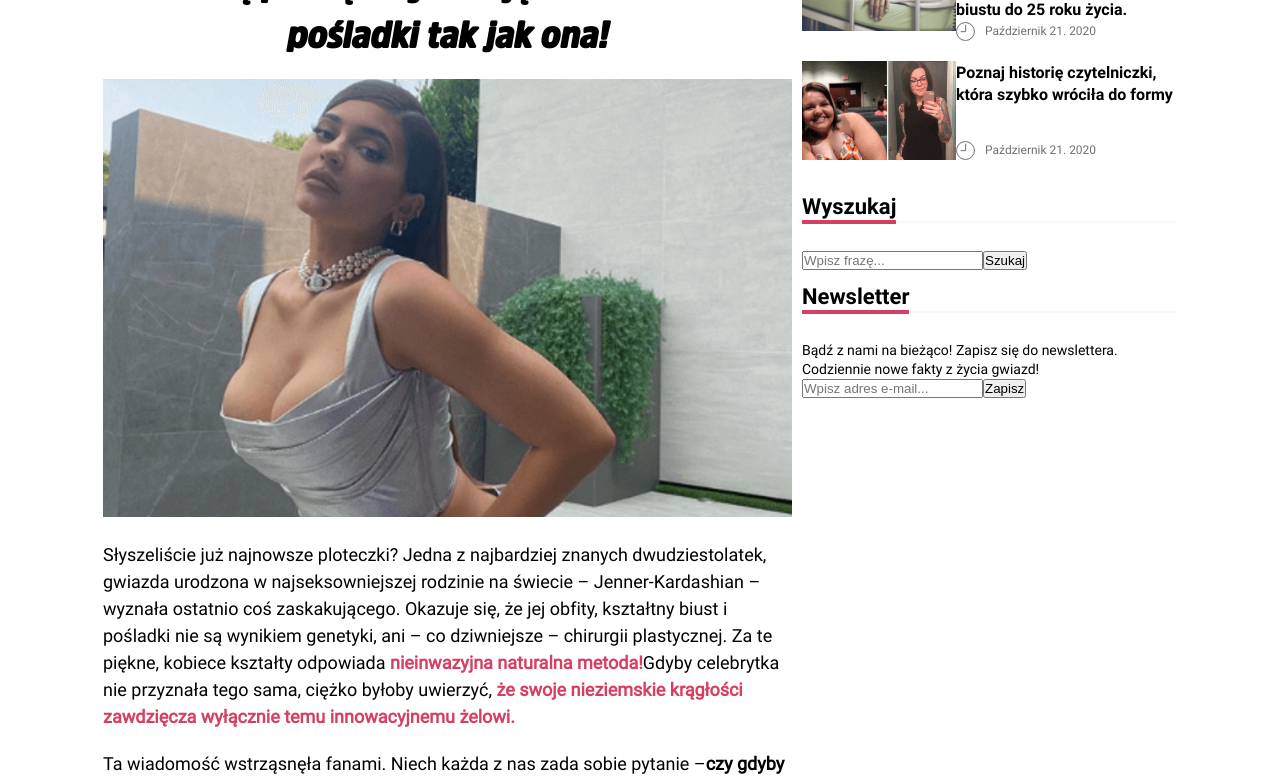
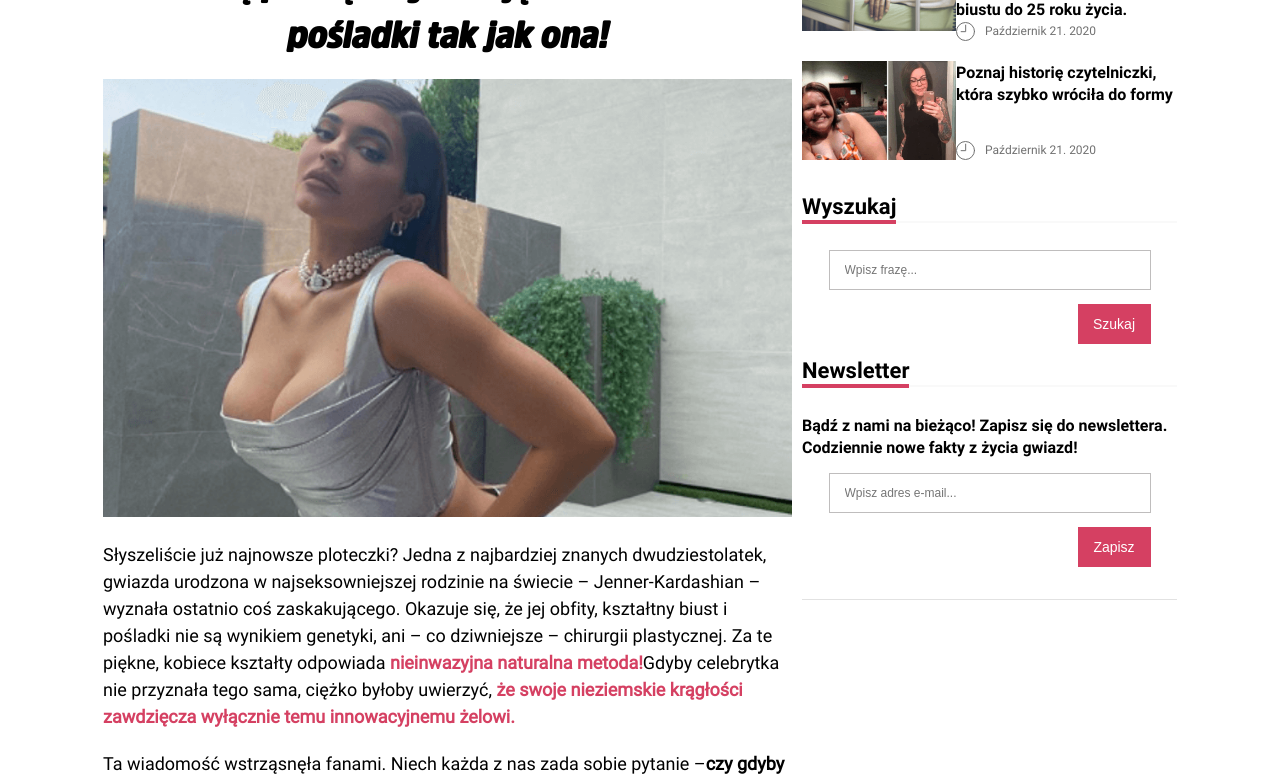
Before and after one commit to YauhenTretsyak/confilogi_pr, a React (Create React App) app: page / in a window 1280 px wide. Shown: the part 615-1395 px from the top of the page. Built offline with nearby package versions, Linux system fonts and the light colour scheme.

Commit message:
modified BlogPosts and BlogSearchItem, added buttonForm in Button component

```diff
--- a/src/components/BlogPosts/BlogPosts.js
+++ b/src/components/BlogPosts/BlogPosts.js
@@ -35,6 +35,7 @@ const BlogPosts = () => {
         btnTitle={'Zapisz'}
         content={ testContentSearch }
       />
+      <div className='blog_posts__search-bottom_border'></div>
 
     </section>
   )
--- a/src/components/BlogPosts/_BlogPosts.scss
+++ b/src/components/BlogPosts/_BlogPosts.scss
@@ -1,10 +1,16 @@
 .blog_posts {
   display: none;
-  padding-top: 11px;
 
   @media only screen and (min-width: 768px){
     display: block;
     width: 390px;
     margin-left: 10px;
+    padding-top: 11px;
+  }
+
+  &__search-bottom_border {
+    padding-bottom: 32px;
+    border-bottom: 1px solid $color_grey-light;
+    opacity: .2;
   }
 }
--- a/src/components/blocks/BlogSearchItem/BlogSearchItem.js
+++ b/src/components/blocks/BlogSearchItem/BlogSearchItem.js
@@ -1,5 +1,6 @@
 import React from 'react';
 import BlogHeader from '../BlogHeader/BlogHeader.js';
+import Button from '../Button/Button.js';
 
 const BlogSearchItem = ({ title, btnTitle, content, placeHolderTitle }) => {
 
@@ -21,9 +22,11 @@ const BlogSearchItem = ({ title, btnTitle, content, placeHolderTitle }) => {
           className='blog_search_item__form_input'
           placeholder={ placeHolderTitle }
         />
-        <button className='blog_search_item__form_btn' name="submit" type="submit">
-          { btnTitle }
-        </button>
+        <Button
+          text={ btnTitle }
+          styleName={'blog_search_item__form_btn'}
+          btnForm={ true }
+        />
       </form>
     </>
   )
--- a/src/components/blocks/BlogSearchItem/_BlogSearchItem.scss
+++ b/src/components/blocks/BlogSearchItem/_BlogSearchItem.scss
@@ -0,0 +1,31 @@
+.blog_search_item {
+  &__content {
+    margin-bottom: 15px;
+    font-family: 'Roboto-Bold';
+    font-size: $font_size-16;
+  }
+
+  &__form {
+    display: flex;
+    flex-direction: column;
+    justify-content: center;
+    align-items: flex-end;
+    width: 322px;
+    margin: 0 auto;
+
+    &_input {
+      width: 100%;
+      margin-bottom: 14px;
+      padding: 12px 15px;
+      border: 1px solid $color_grey;
+      font-size: $font_size-12;
+      color: $color_grey;
+    }
+
+    &_btn {
+      width: fit-content;
+      min-width: 73px;
+      padding: 11px 15px;
+    }
+  }
+}
--- a/src/components/blocks/Button/Button.js
+++ b/src/components/blocks/Button/Button.js
@@ -1,7 +1,26 @@
 import React from 'react';
 
-const Button = ({text, styleName}) => {
-  return <button className={`btn ${styleName}`}><a href='/' className='btn_link'>{text}</a></button>;
+const Button = ({text, styleName, btnForm}) => {
+
+  const ButtonLink = () => {
+    return <button className={`btn ${styleName}`}><a href='/' className='btn_link'>{text}</a></button>;
+  };
+
+  const ButtonForm = () => {
+    return(
+      <button
+        className={`btn ${styleName}`}
+        name="submit"
+        type="submit"
+      >
+        {text}
+      </button>
+    );
+  };
+
+  const button = btnForm ? <ButtonForm /> : <ButtonLink />
+
+  return button;
 };
 
 export default Button;
--- a/src/index.scss
+++ b/src/index.scss
@@ -13,4 +13,5 @@
 @import './components/BlogPosts/_BlogPosts.scss';
 @import './components/blocks/BlogPostItem/_BlogPostItem.scss';
 @import './components/blocks/BlogHeader/_BlogHeader.scss';
+@import './components/blocks/BlogSearchItem/_BlogSearchItem.scss';
 @import './components/Footer/_Footer.scss';
--- a/src/styles/_base.scss
+++ b/src/styles/_base.scss
@@ -14,6 +14,10 @@ html {
 body {
   font-family: $font;
   font-size: $font_size-base;
+}
+
+button, input {
+  outline: none;
 }
 
 .box_wrapper {
--- a/src/styles/_colors.scss
+++ b/src/styles/_colors.scss
@@ -1,3 +1,4 @@
+$color_grey: #BFBDBD;
 $color_grey-light: #707070;
 $color_grey-extraLight: #F9F9F9;
 $color_pink-main: #D54062;
```
